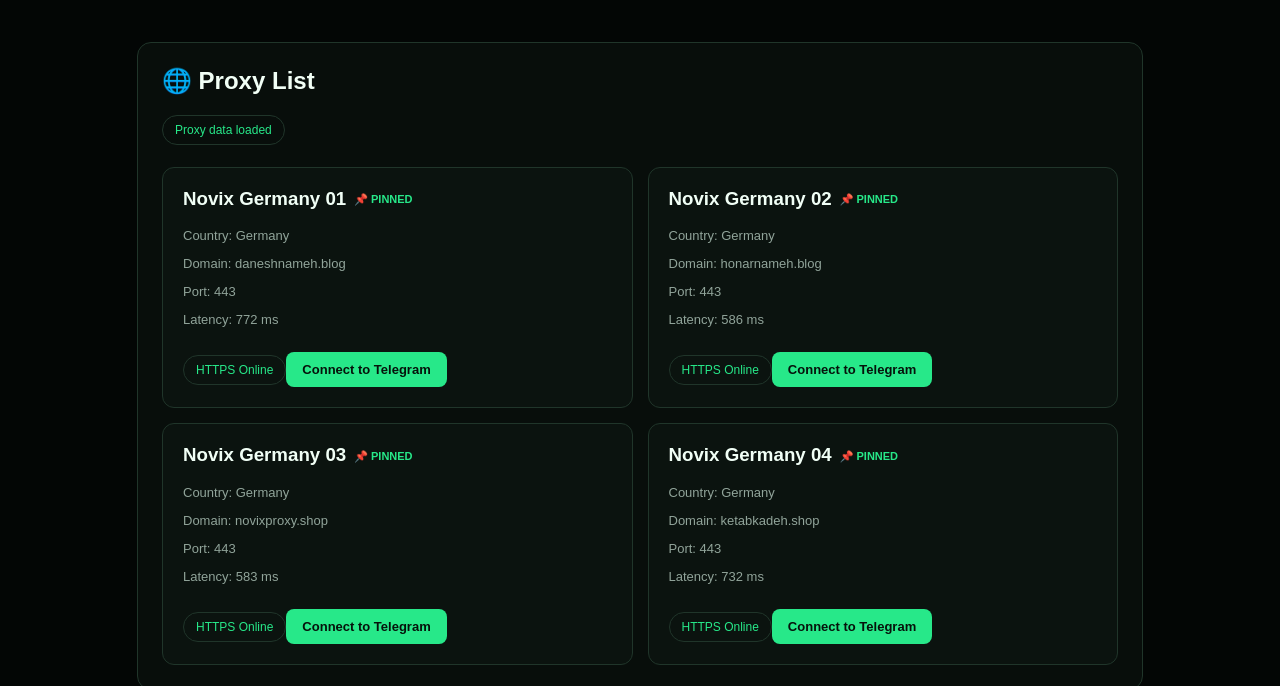
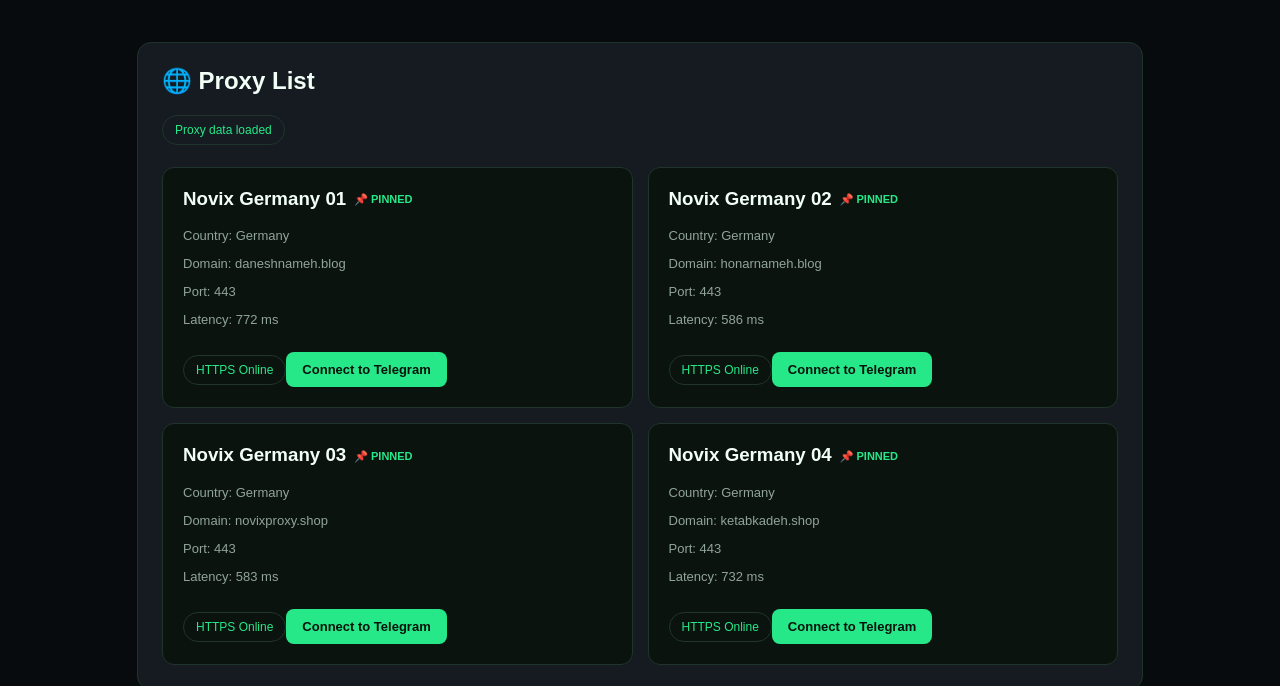
Before and after one commit to NovixProxy/Free-Telegram-Proxy-List, a plain HTML site: page index.html in a window 1280 px wide. Shown: the part 535-1221 px from the top of the page. Drawn offline with Linux system fonts and the light colour scheme.

Commit message:
Update index.html

```diff
--- a/index.html
+++ b/index.html
@@ -11,8 +11,8 @@
 
 <style>
 :root {
-  --bg: #030605;
-  --panel: #080e0b;
+  --bg: #080B0E;
+  --panel: #151B21;
   --green: #27e889;
   --muted: #91a49a;
   --border: #20352a;
```
